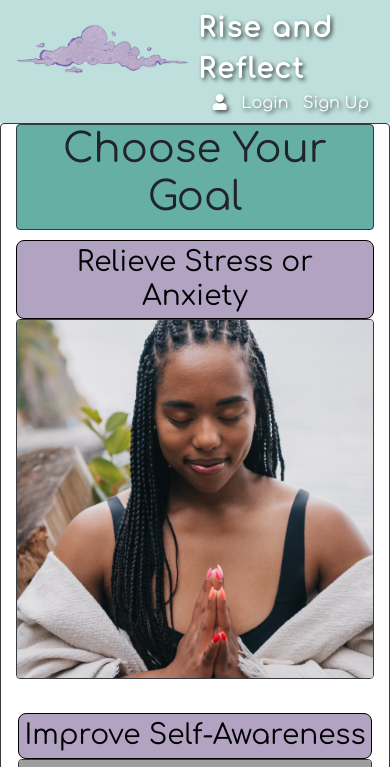
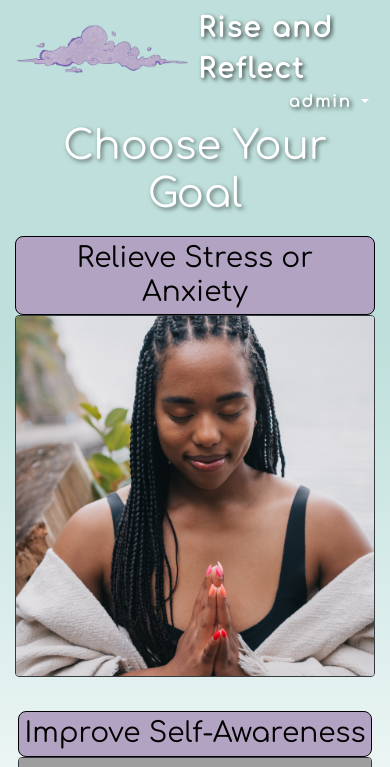
Before and after one commit to sean-meade/rise-and-reflect, a Django app: page /health-area/ in a window 390 px wide. Shown: the top 767 px of the page. Run offline with Django 3.2, Linux system fonts and the light colour scheme; a user stored in the database is signed in; some libraries are stand-ins or nearby versions; grey boxes are pictures that could not be loaded.

Commit message:
mass onslaught of styling including new navbar for user

```diff
--- a/WEBSITE/rise_and_reflect/custom_login/views.py
+++ b/WEBSITE/rise_and_reflect/custom_login/views.py
@@ -64,7 +64,7 @@ def profile_summary(request):
     print(total_goal_tasks)
 
     if total_goal_tasks == 0:
-        percent_of_tasks_completed_today = 0
+        percent_of_goal_tasks_completed = 0
     else:
         percent_of_goal_tasks_completed = round((goal_tasks_completed/total_goal_tasks) * 100)
     print(percent_of_goal_tasks_completed)
--- a/WEBSITE/rise_and_reflect/static/css/style.css
+++ b/WEBSITE/rise_and_reflect/static/css/style.css
@@ -32,7 +32,31 @@ header {
   height: 50px;
   width: auto;
   margin-right: 10px;
+}
 
+.username {
+  color: white;
+  font-family: 'Comfortaa', cursive;
+  font-weight: bold;
+  letter-spacing: 2px;
+  text-shadow: 2px 2px 4px rgba(0, 0, 0, 0.7);
+  background-color: #bedfdb;
+
+}
+
+.dropdown-menu {
+  display: none;
+  position: absolute;
+  right: 0;
+  z-index: 1000;
+}
+
+.custom-dropdown-menu {
+  background-color: #bedfdb !important;
+}
+
+.dropdown:hover .dropdown-menu {
+  display: block;
 }
 
 .nav-logo {
@@ -299,6 +323,10 @@ footer a:hover {
   font: inherit;
   cursor: pointer;
   outline: inherit;
+  transition: transform 1s ease-in-out;
+}
+.health-btn a:hover {
+  transform: scale(1.05);
 }
 
 .profile-image {
@@ -500,11 +528,9 @@ footer a:hover {
   margin: 20px auto;
 }
 
-table,
-th,
-td {
-  border: 1px solid black;
-  border-collapse: collapse;
+.table td,
+.table th {
+  background-color: #f0f0f0;
 }
 
 .homepage-container {
@@ -556,8 +582,10 @@ td {
   text-align: center;
 }
 
-.goals-border {
-  background-color: #66afa5;
+.goal-title {
+  color: white;
+  font-family: 'Comfortaa', cursive;
+  text-shadow: 2px 2px 4px rgba(0, 0, 0, 0.5);
 }
 
 .health-btn a {
@@ -708,6 +736,7 @@ td {
   background-color: #bedfdb;
   background-size: cover;
   background-position: center;
+  font-family: 'Comfortaa', cursive;
 }
 
 .profile-bg-gradient {
@@ -729,3 +758,9 @@ td {
   background-position: center;
   z-index: -1;
 }
+.custom-link {
+  color: black;
+}
+.custom-link:hover {
+  color: #99b4df;
+}
--- a/WEBSITE/rise_and_reflect/templates/allauth/account/login.html
+++ b/WEBSITE/rise_and_reflect/templates/allauth/account/login.html
@@ -20,8 +20,8 @@
             {% csrf_token %}
 
             <div class="form-group">
-              <label for="id_login">Email address</label>
-              <input type="text" name="login" class="form-control" placeholder="Enter your Email" autocomplete="username" maxlength="150" required="" id="id_login">
+              <label for="id_login">Username:</label>
+              <input type="text" name="login" class="form-control" placeholder="Enter your Username" autocomplete="username" maxlength="150" required="" id="id_login">
             </div>
 
             <div class="form-group">
--- a/WEBSITE/rise_and_reflect/templates/allauth/account/password_reset.html
+++ b/WEBSITE/rise_and_reflect/templates/allauth/account/password_reset.html
@@ -25,7 +25,7 @@
         {% csrf_token %}
         <div class="form-group">
           {{ form.email.label_tag }}
-          <input type="email" name="{{ form.email.name }}" class="form-control" id="{{ form.email.id_for_label }}" placeholder ="Insert your password here" required>
+          <input type="email" name="{{ form.email.name }}" class="form-control" id="{{ form.email.id_for_label }}" placeholder ="Insert your email here" required>
         </div>
         <div class="form-group">
           <input type="submit" value="{% trans 'Reset My Password' %}" class="btn btn-info btn-block" />
--- a/WEBSITE/rise_and_reflect/templates/base.html
+++ b/WEBSITE/rise_and_reflect/templates/base.html
@@ -71,9 +71,21 @@
                 <span class="text slide-in">Rise and Reflect</span>
             </a>
             <div class="ml-auto">
-                <i class="fas fa-user"></i>
-                <a href="{% url 'account_login' %}" class="login-link">Login</a>
-                <a href="{% url 'account_signup' %}" class="signup-link">Sign Up</a>
+                {% if user.is_authenticated %}
+                    <div class="dropdown">
+                        <span class="username">{{ user.username }}</span>
+                        <i class="dropdown-toggle" id="userDropdown" data-toggle="dropdown" aria-haspopup="true" aria-expanded="false"></i>
+                        <div class="dropdown-menu dropdown-menu-right custom-dropdown-menu" aria-labelledby="userDropdown">
+                            <a href="{% url 'profile_summary' %}" class="dropdown-item">Profile</a>
+                            <a href="{% url 'track_routine' %}" class="dropdown-item">Track Tasks</a>
+                            <a href="{% url 'display_routine' %}" class="dropdown-item">Routine</a>
+                            <a href="{% url 'account_logout' %}" class="dropdown-item">Logout</a>
+                        </div>
+                    </div>
+                {% else %}
+                    <a href="{% url 'account_login' %}" class="login-link">Login</a>
+                    <a href="{% url 'account_signup' %}" class="signup-link">Sign Up</a>
+                {% endif %}
             </div>
         </nav>
     </header>
--- a/WEBSITE/rise_and_reflect/templates/daily-commit/health-area.html
+++ b/WEBSITE/rise_and_reflect/templates/daily-commit/health-area.html
@@ -4,21 +4,22 @@
 
 
 {% comment %} Set Goals Section {% endcomment %}
-<div class="border border-dark rounded container center-boxes">
-    <div class="border border-dark rounded goals-border">
-    <h1 class="text-center">Choose Your Goal</h1></div>
+
+<div class="profile-bg">
+    <div class="profile-bg-gradient">
+
+        <div class="container center-boxes">
+
+            <h1 class="text-center goal-title">Choose Your Goal</h1>
+
             <form action="{% url 'health-areas' %}" method="POST">
                 {% csrf_token %}
-
-
 
                 <div class="row">
                     <button type='submit' value="{{ areas.0.1 }}" name="area"
                         class="col-md-6 col-lg-6 mb-4 d-flex flex-column align-items-center justify-content-center mx-auto health-btn">
-                <a class="text-center">
-
+                        <a class="text-center text-decoration-none">
                             <h3>{{areas.0.0}}</h3>
-
                             <div class="border border-dark rounded video-container square-box">
                                 <img src="{% static 'images/calm.jpg' %}" class="img-fluid" alt="Goal 1">
                             </div>
@@ -27,7 +28,7 @@
 
                     <button type='submit' value="{{ areas.1.0 }}" name="area"
                         class="col-md-6 col-lg-6 mb-4 d-flex flex-column align-items-center justify-content-center mx-auto health-btn">
-                <a class="text-center">
+                        <a class="text-center text-decoration-none">
                             <h3>{{areas.1.0}}</h3>
                             <div class="border border-dark rounded video-container square-box">
                                 <img src="{% static 'images/journal.jpg' %}" class="img-fluid" alt="Goal 1">
@@ -37,7 +38,7 @@
 
                     <button type='submit' value="{{ areas.2.0 }}" name="area"
                         class="col-md-6 col-lg-6 mb-4 d-flex flex-column align-items-center justify-content-center mx-auto health-btn">
-                <a class="text-center">
+                        <a class="text-center text-decoration-none">
                             <h3>{{areas.2.0}}</h3>
                             <div class="border border-dark rounded video-container square-box">
                                 <img src="{% static 'images/balance.jpg' %}" class="img-fluid" alt="Goal 1">
@@ -47,7 +48,7 @@
 
                     <button type='submit' value="{{ areas.3.0 }}" name="area"
                         class="col-md-6 col-lg-6 mb-4 d-flex flex-column align-items-center justify-content-center mx-auto health-btn">
-                <a class="text-center">
+                        <a class="text-center text-decoration-none">
                             <h3>{{areas.3.0}}</h3>
                             <div class="border border-dark rounded video-container square-box">
                                 <img src="{% static 'images/time.jpg' %}" class="img-fluid" alt="Goal 1">
@@ -58,4 +59,6 @@
 
             </form>
         </div>
+    </div>
+</div>
 {% endblock %}
```
Also changed, not shown: WEBSITE/rise_and_reflect/templates/allauth/account/logout.html (+12 -4 lines), WEBSITE/rise_and_reflect/templates/daily-commit/daily-commit.html (+32 -38 lines), WEBSITE/rise_and_reflect/templates/home/profile_summary.html (+6 -3 lines), WEBSITE/rise_and_reflect/templates/routine/display_routine.html (+30 -42 lines), WEBSITE/rise_and_reflect/templates/routine/track_routine.html (+21 -13 lines), WEBSITE/rise_and_reflect/custom_login/migrations/0001_initial.py, WEBSITE/rise_and_reflect/daily_commitments/migrations/0001_initial.py, WEBSITE/rise_and_reflect/tasks/migrations/0001_initial.py, WEBSITE/rise_and_reflect/track_routine/migrations/0001_initial.py. Lines whose indentation alone changed are shown as unchanged.
